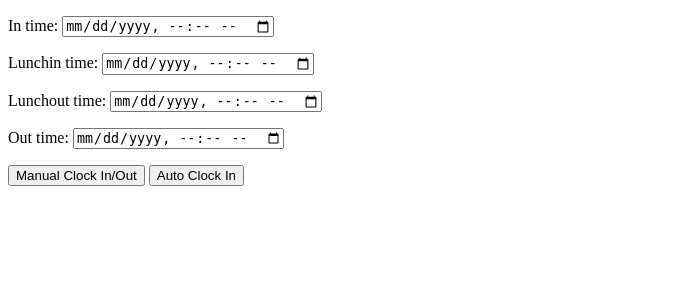
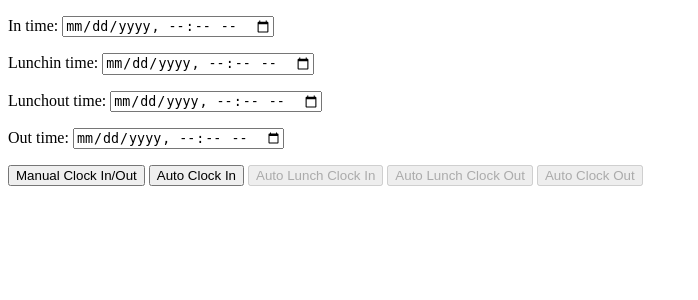
Before and after one commit to JMD-03/INFSYS4850, a Django app: page /timeEntry/ in a window 1280 px wide. Shown: the part 74-374 px from the top of the page, without its empty margins (0-698 px from the left). Run offline with Django 3.2, Linux system fonts and the light colour scheme; the visitor is signed in with stand-in values (Sample User, id 1); data that the repository does not hold is empty.

Commit message:
Update timeEntry.html

```diff
--- a/src/templates/timeEntry.html
+++ b/src/templates/timeEntry.html
@@ -4,14 +4,17 @@
 <form method="post">
     {% csrf_token %} {{form.as_p}}
     <button type="submit" name="manual">Manual Clock In/Out</button>
-    {% if not form.clocked_in.value and form.in_time.value == None %}
-    <button type="submit" name="autoIn">Auto Clock In</button>
-    {% elif form.clocked_in.value == True and form.in_time.value != None and form.lunchin_time.value == None%}
-    <button type="submit" name="lunchIn">Auto lunch Clock In</button>
-    {% elif not form.clocked_in.value == True and form.lunchin_time.value != None and form.lunchout_time.value == None %}
-    <button type="submit" name="lunchOut">Auto lunch Clock Out</button>
-    {% elif form.clocked_in.value == True and form.lunchout_time.value != None and form.out_time.value == None %}
-    <button type="submit" name="autoOut">Auto Clock Out</button>
-    {% endif %}
+    {% comment %} <input type="submit" name="autoIn" class = "btn btn-primary" value = "Auto Clock In" disabled/> {% endcomment %}
+    {% comment %} <input type="submit" disabled name="lunchIn" class = "btn btn-primary">Auto lunch Clock In</button> {% endcomment %}
+    {% comment %} <input type="submit" disabled name="lunchOut" class = "btn btn-primary">Auto lunch Clock Out</button> {% endcomment %}
+    {% comment %} <input type="submit" disabled name="autoOut" class = "btn btn-primary">Auto Clock Out</button>  {% endcomment %}
+    <input type="submit" name="autoIn" class = "btn btn-primary" value = "Auto Clock In"{% if not form.clocked_in.value and form.in_time.value == None %}enabled{%else%}disabled{% endif %}/>
+    {% comment %} {% elif form.clocked_in.value == True and form.in_time.value != None and form.lunchin_time.value == None%} {% endcomment %}
+    <input type="submit" name="lunchIn" class = "btn btn-primary" value = "Auto Lunch Clock In"{% if form.clocked_in.value == True and form.in_time.value != None and form.lunchin_time.value == None%}enabled{%else%}disabled{% endif %}/>
+    {% comment %} {% elif not form.clocked_in.value == True and form.lunchin_time.value != None and form.lunchout_time.value == None %} {% endcomment %}
+    <input type="submit" name="lunchOut" class = "btn btn-primary" value = "Auto Lunch Clock Out"{% if not form.clocked_in.value == True and form.lunchin_time.value != None and form.lunchout_time.value == None %}enabled{%else%}disabled{% endif %}/>
+    {% comment %} {% elif form.clocked_in.value == True and form.in_time.value != None and form.out_time.value == None %} {% endcomment %}
+    <input type="submit" name="autoOut" class = "btn btn-primary" value = "Auto Clock Out"{% if form.clocked_in.value == True and form.in_time.value != None and form.out_time.value == None %}enabled{%else%}disabled{% endif %}/>
+    {% comment %} {% endif %} {% endcomment %}
 </form>
  {% endblock %}
```
